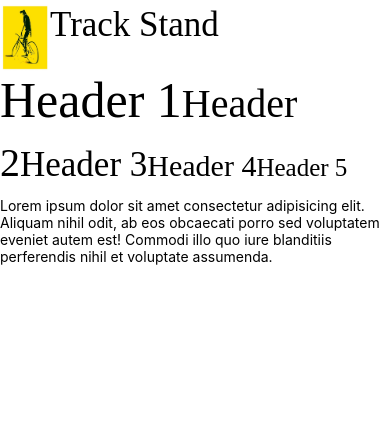
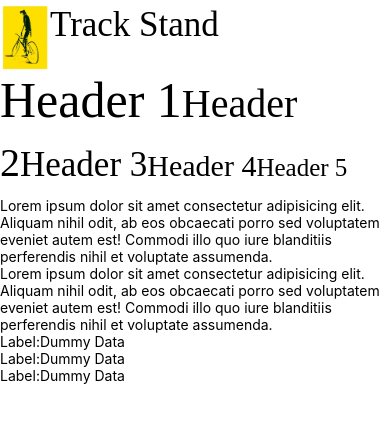
Before and after one commit to bicycleben88/trackstand-frontend, a React Native app: screen / in a window 390 px wide. Shown: the top 422 px of the page. Built offline with nearby package versions, Linux system fonts and the light colour scheme.

Commit message:
add form component w/ text input

```diff
--- a/components/Boilerplate.tsx
+++ b/components/Boilerplate.tsx
@@ -2,6 +2,7 @@ import React from 'react';
 import {View, Text, TextInput, Button} from 'react-native';
 import {globalStyles} from '../styles/globalStyles';
 import BodyText from './BodyText';
+import Form from './Form';
 import HeaderText from './HeaderText';
 import Logo from './Logo';
 
@@ -23,6 +24,14 @@ export default function Boilerplate() {
         odit, ab eos obcaecati porro sed voluptatem eveniet autem est! Commodi
         illo quo iure blanditiis perferendis nihil et voluptate assumenda.
       </BodyText>
+      <BodyText>
+        Lorem ipsum dolor sit amet consectetur adipisicing elit. Aliquam nihil
+        odit, ab eos obcaecati porro sed voluptatem eveniet autem est! Commodi
+        illo quo iure blanditiis perferendis nihil et voluptate assumenda.
+      </BodyText>
+      <Form />
+      <Form />
+      <Form />
     </View>
   );
 }
--- /dev/null
+++ b/components/Form.tsx
@@ -0,0 +1,25 @@
+import React from 'react';
+import {TextInput, Text, View, StyleSheet} from 'react-native';
+
+export default function Form() {
+  const [formData, setFormData] = React.useState('Dummy Data');
+  return (
+    <View style={styles.container}>
+      <Text>Label:</Text>
+      <TextInput
+        value={formData}
+        onChangeText={text => setFormData(text)}
+        style={styles.input}
+      />
+    </View>
+  );
+}
+
+const styles = StyleSheet.create({
+  container: {
+    flexDirection: 'row',
+  },
+  input: {
+    flex: 1,
+  },
+});
```
